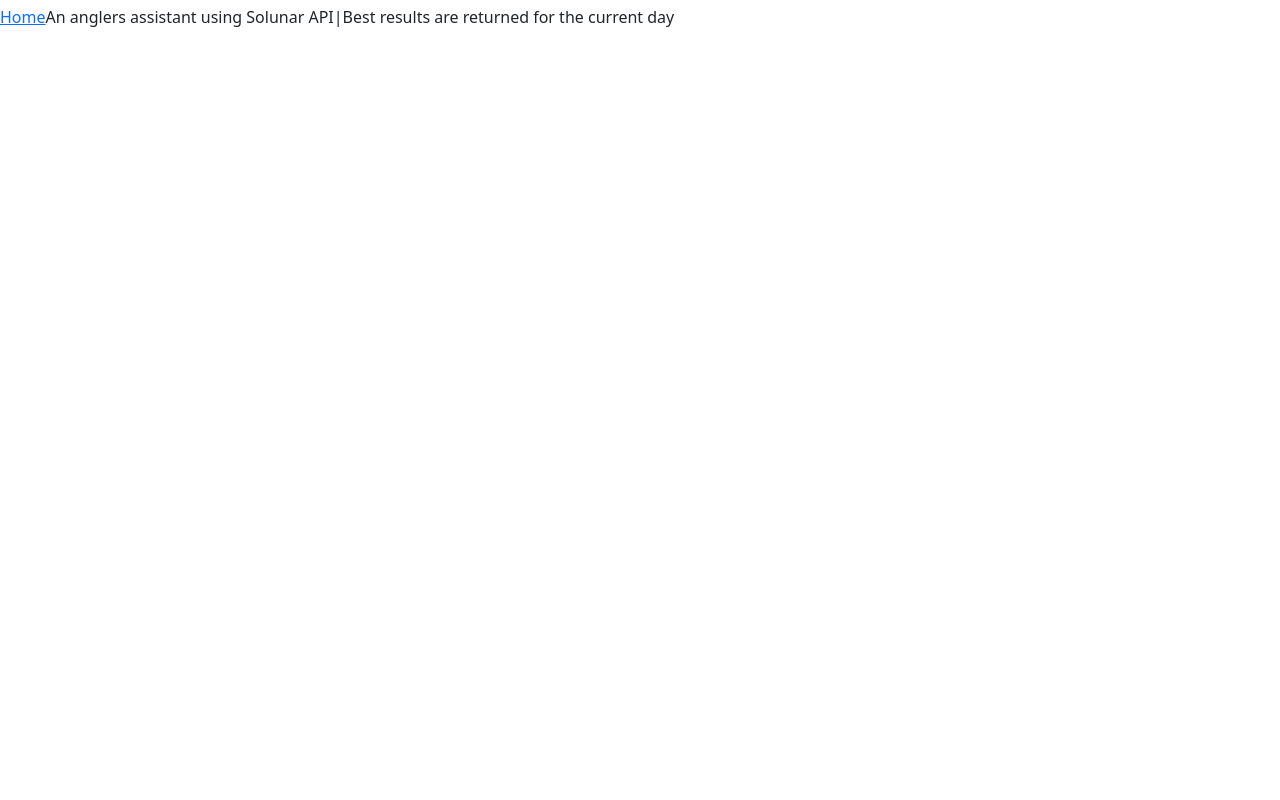
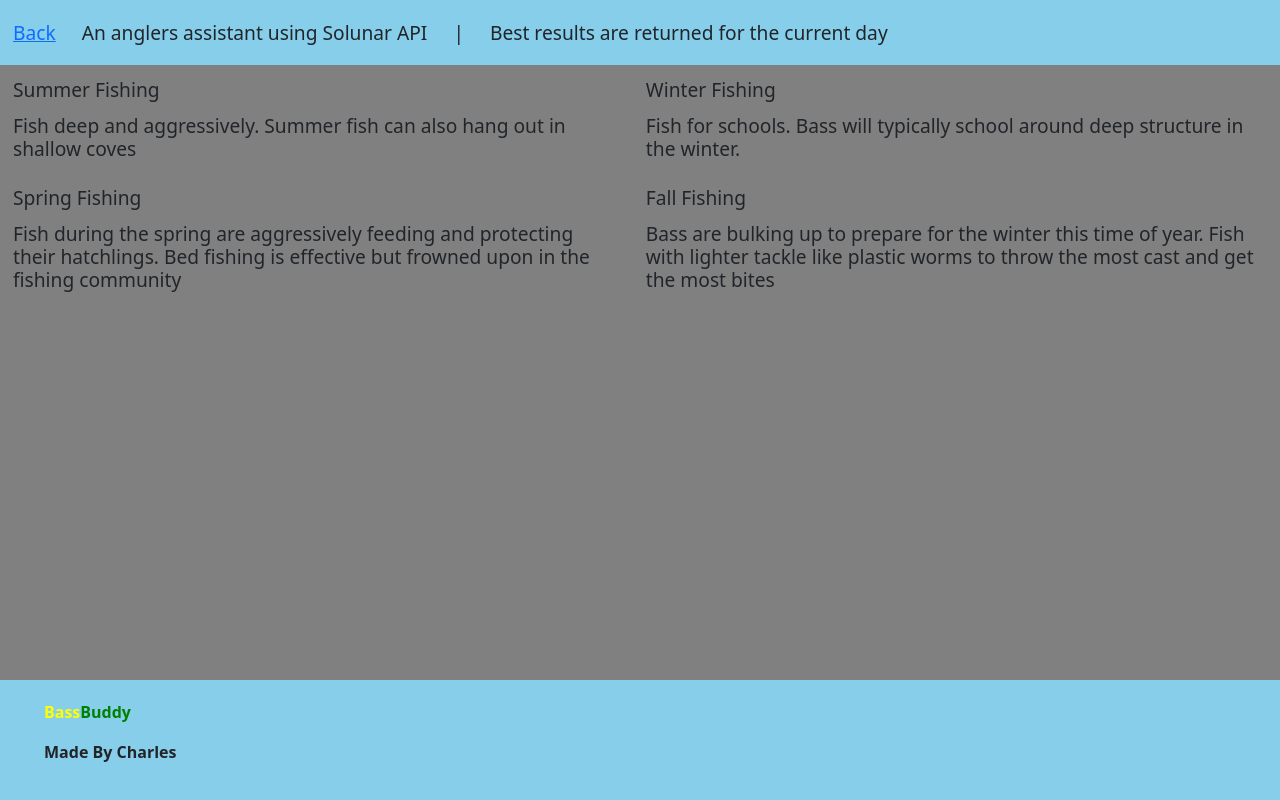
Before and after one commit to cchester11/bassBuddy, a website: page public/data.html in a window 1280 px wide. Drawn offline with nearby package versions, Linux system fonts and the light colour scheme.

Commit message:
data page renders. The issue was with paths in the route

```diff
--- a/public/data.html
+++ b/public/data.html
@@ -11,14 +11,59 @@
       integrity="sha384-1BmE4kWBq78iYhFldvKuhfTAU6auU8tT94WrHftjDbrCEXSU1oBoqyl2QvZ6jIW3"
       crossorigin="anonymous"
     />
+    <link href="stylesheet/css.css" rel="stylesheet" />
   </head>
   <body>
     <nav class="navbar navbar-expand-lg">
-      <h6 class="header"><a href="/data">Home</a></h6>
+      <h6 class="header"><a href="/">Back</a></h6>
       <h6 class="header">An anglers assistant using Solunar API</h6>
       <br />
       <h6 class="header">|</h6>
       <h6 class="header">Best results are returned for the current day</h6>
     </nav>
+    <div class="d-flex justify-content-start col">
+      <div class="row">
+        <section>
+          <h5 class="header">Summer Fishing</h5>
+          <h6 class="header">
+            Fish deep and aggressively. Summer fish can also hang out in shallow
+            coves
+          </h6>
+        </section>
+      </div>
+      <div class="row">
+        <section>
+          <h5 class="header">Winter Fishing</h5>
+          <h6 class="header">
+            Fish for schools. Bass will typically school around deep structure
+            in the winter.
+          </h6>
+        </section>
+      </div>
+    </div>
+    <div class="d-flex justify-content-end col">
+      <div class="row">
+        <section>
+          <h5 class="header">Spring Fishing</h5>
+          <h6 class="header">
+            Fish during the spring are aggressively feeding and protecting their
+            hatchlings. Bed fishing is effective but frowned upon in the fishing
+            community
+          </h6>
+        </section>
+      </div>
+      <div class="row">
+        <section>
+          <h5 class="header">Fall Fishing</h5>
+          <h6 class="header">Bass are bulking up to prepare for the winter this time of year. Fish with lighter tackle like plastic worms to throw the most cast and get the most bites</h6>
+        </section>
+      </div>
+    </div>
+    <footer id="footer" class="d-flex justify-content-start align-items-center">
+      <div class="container row cols">
+        <p><span id="bass">Bass</span><span id="buddy">Buddy</span></p>
+        <p>Made By Charles</p>
+      </div>
+    </footer>
   </body>
 </html>
--- a/server.js
+++ b/server.js
@@ -7,7 +7,11 @@ const PORT = 3001 || process.env.PORT
 app.use(express.static(__dirname + '/public'))
 
 app.get('/', (req, res) => {
-  res.sendFile(path.join(__dirname, '/public/index.html'))
+  res.sendFile(path.join(__dirname, '/index.html'))
+})
+
+app.get('/data', (req, res) => {
+  res.sendFile(path.join(__dirname, '/public/data.html'))
 })
 
 app.listen(PORT, () => {
```
Also changed, not shown: public/index.html (+1 -1 lines).
